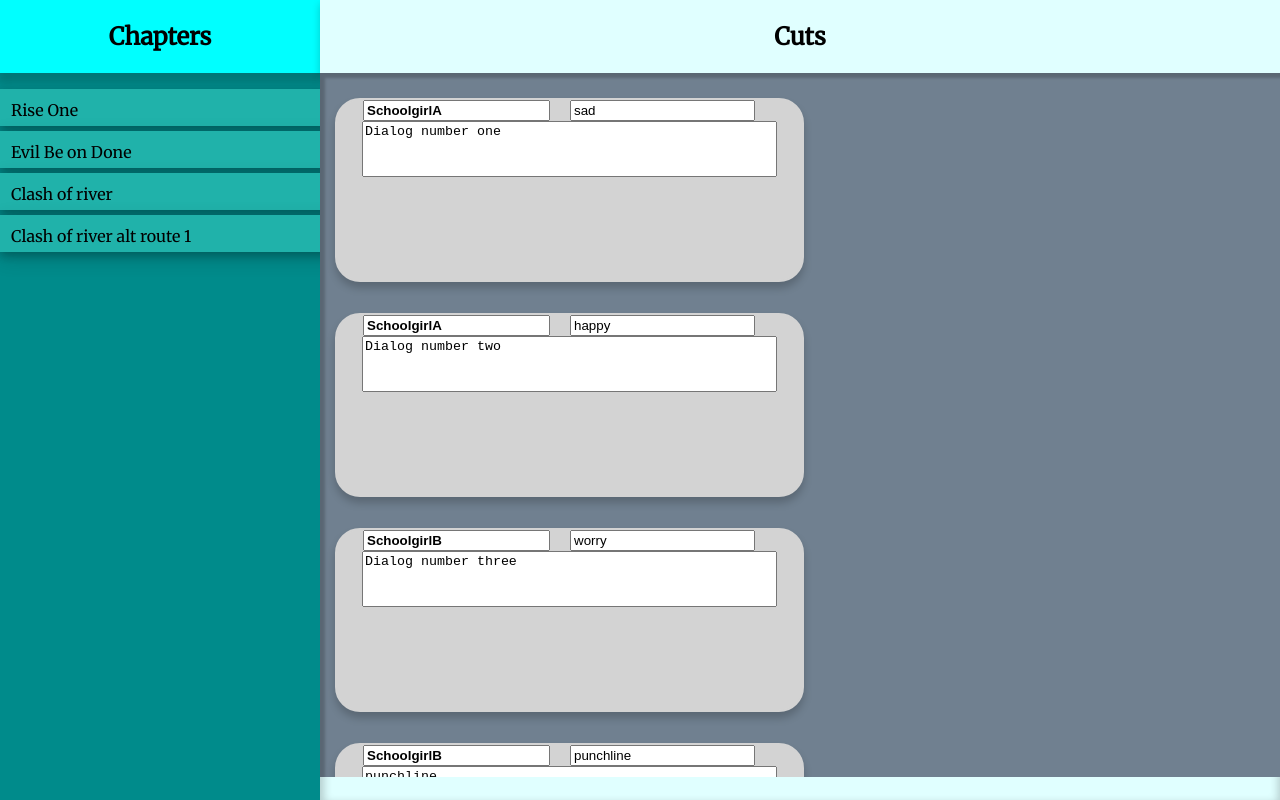
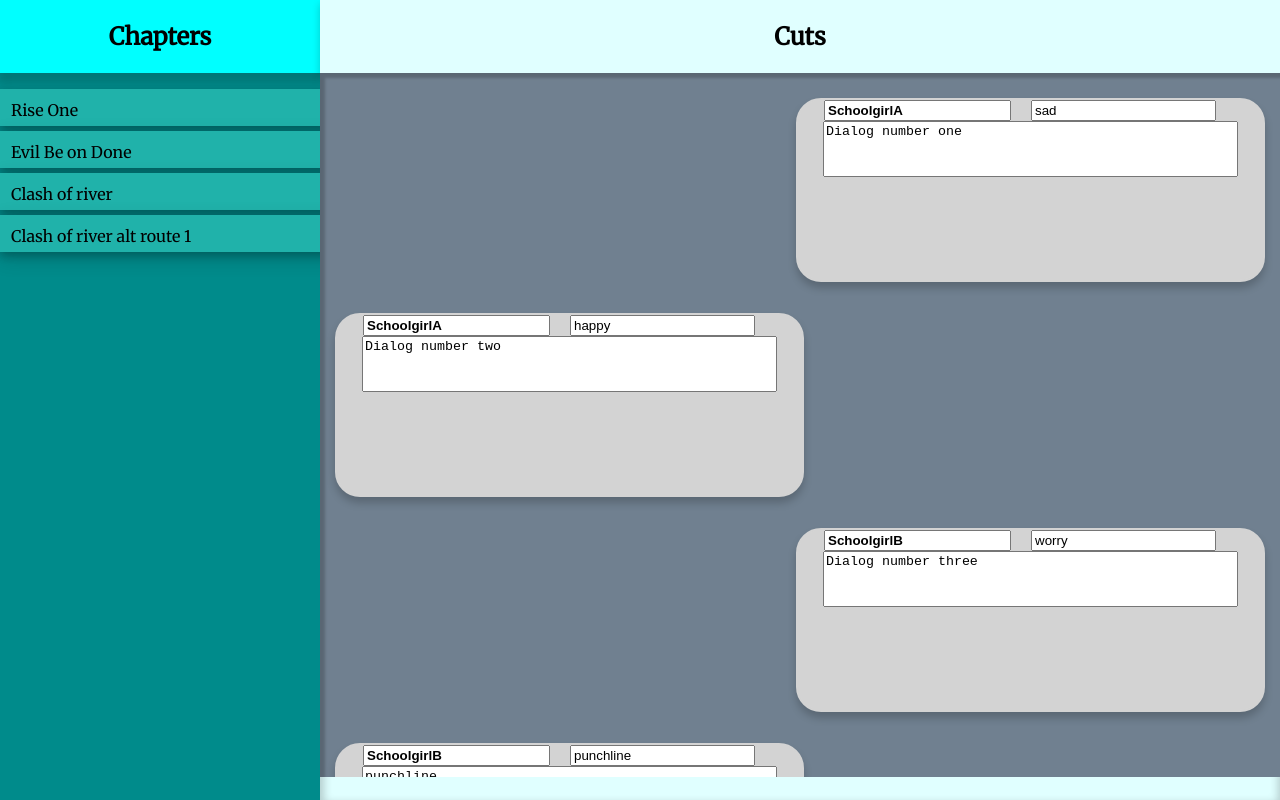
Before and after one commit to Vidsneezes/NanorenoVisualEditor, a React (Create React App) app: page / in a window 1280 px wide. Built offline with nearby package versions, Linux system fonts and the light colour scheme.

Commit message:
adde hook callback to process data to app js from cutblock

```diff
--- a/src/App.js
+++ b/src/App.js
@@ -9,29 +9,38 @@ const sampleJson = [
     "skit": "SchoolgirlA",
     "emotion": "sad",
     "text": "Dialog number one",
-    "key":"dfk"
+    "key":"dfk",
+    "side":"right"
   },
   {
     "skit": "SchoolgirlA",
     "emotion": "happy",
     "text": "Dialog number two",
-    "key":"fd"
+    "key":"fd",
+    "side":"left"
   },
   {
     "skit": "SchoolgirlB",
     "emotion": "worry",
     "text": "Dialog number three",
-    "key":"eee"
+    "key":"eee",
+    "side":"right"
   },
   {
     "skit": "SchoolgirlB",
     "emotion": "punchline",
     "text": "punchline",
-    "key":"cc"
+    "key":"cc",
+    "side":"left"
   }
 ];
 
 class App extends Component {
+  handleData() {
+    sampleJson[0].side = "right";
+    console.log("change data");
+  }
+
   render() {
     return (
       <div className="App">
@@ -39,7 +48,7 @@ class App extends Component {
           <ChaptersView />
         </div>
         <div className="App-CutView">
-          <CutView cutData={sampleJson}/>
+          <CutView cutData={sampleJson} handleData={this.handleData}/>
         </div>
       </div>
     );
--- a/src/components/cutview/CutView.js
+++ b/src/components/cutview/CutView.js
@@ -10,7 +10,7 @@ class CutView extends Component {
   render() {
     var count = 0;
     const cuts = this.props.cutData.map((data)=>
-      <CutBlock key={data.key} cutData={data} contentAlign="cut-content-left"/>
+      <CutBlock key={data.key} cutData={data} handleData={this.props.handleData}/>
     );
 
     return (
--- a/src/components/cutview/cutblock/CutBlock.js
+++ b/src/components/cutview/cutblock/CutBlock.js
@@ -7,16 +7,17 @@ class CutBlock extends Component {
     this.state = {
       focus: false
     }
+    this.handleClick = this.handleClick.bind(this);
   }
 
   handleClick(){
-    console.log("blue berries");
+    this.props.handleData();
   }
 
   renderFocused(){
     return (
       <li className="cut-element" onClick={this.handleClick}>
-        <div className={this.props.contentAlign}>
+        <div className={"cut-content-"+this.props.cutData.side}>
           <div className="cut-meta">
             <input className="input-actorname" type="text" placeholder="actorname" value={this.props.cutData.skit}/>
             <input className="input-emotion" type="text" placeholder="emotion" value={this.props.cutData.emotion}/>
```
